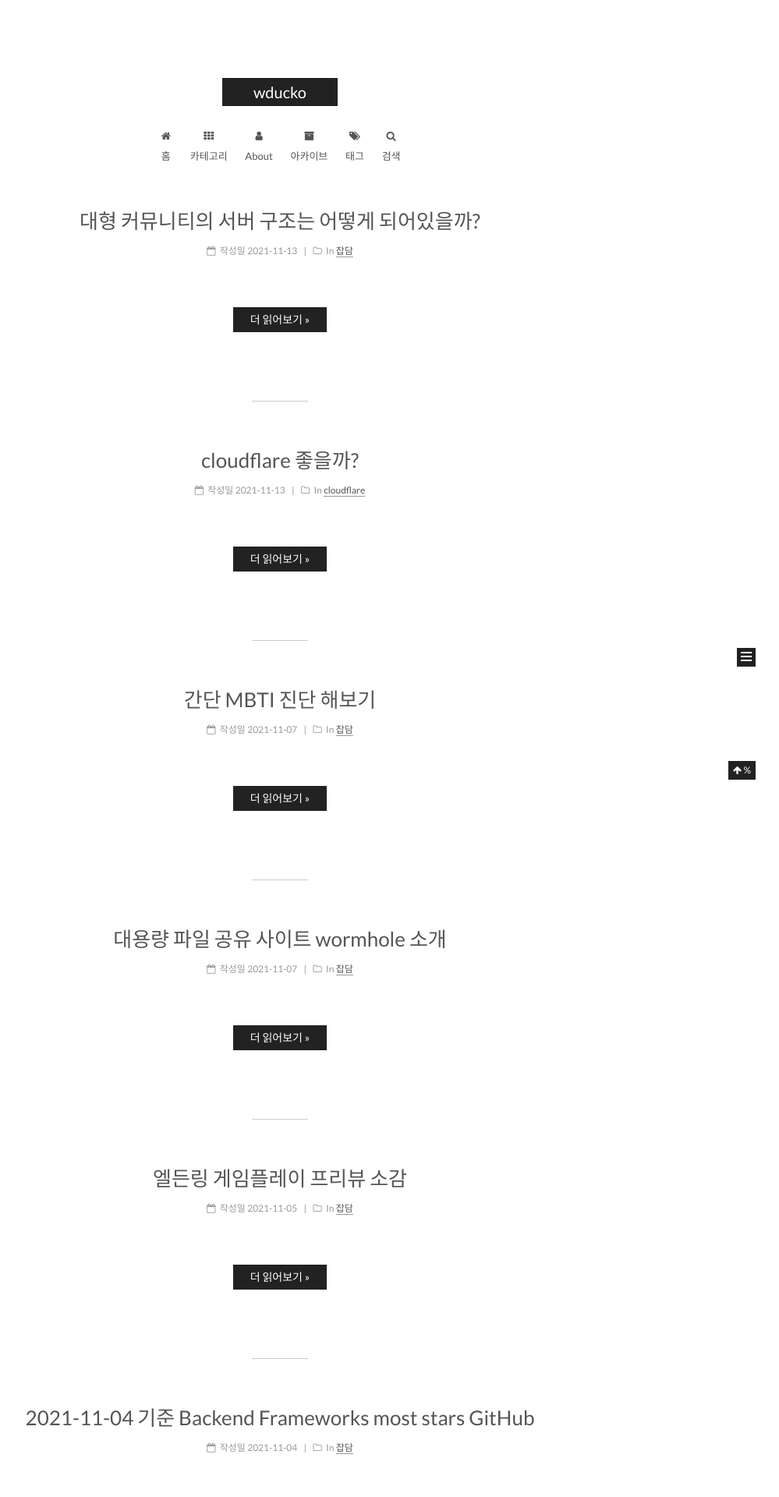
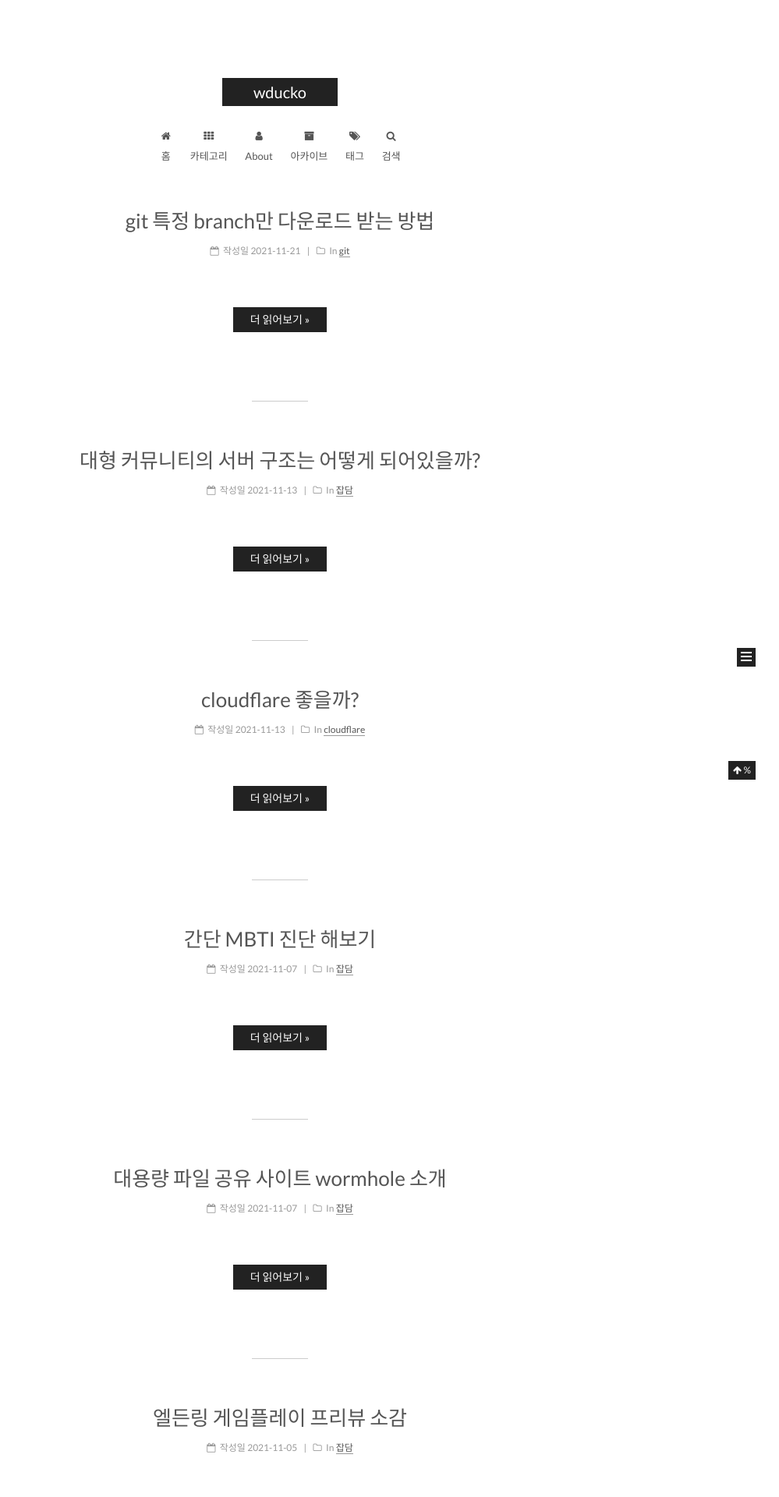
Before and after one commit to wducko/wducko.github.io, a Jekyll site: the page built from index.html, in a window 1280 px wide. Shown: the top 1920 px of the page at 78% size, without its empty margins (281-1280 px from the left). Built offline with Jekyll 4.4.1, drawn with Linux system fonts in a browser that asks for light colours; the list of posts is cut into pages by our own code; a style sheet for code colours, icons or effects is not loaded; some of the changed text lies outside the part shown.

Commit message:
add post "2021-11-21-git-single-clone.md"

```diff
--- /dev/null
+++ b/_posts/2021-11-21-git-single-clone.md
@@ -0,0 +1,17 @@
+---
+layout: post
+title: ! "git 특정 branch만 다운로드 받는 방법"
+categories: [git]
+excerpt: " "
+comments: false
+share: false
+tags:
+  - git
+date: '2021-11-21 05:54:29'
+---
+
+## 명렁어
+`git clone -b <branch> --single-branch <저장소 URL>`
+
+## 예시
+`git clone -b stable --single-branch https://github.com/discordjs/discord.js.git`
```
Also changed, not shown: _posts/format.md (+1 -1 lines).
